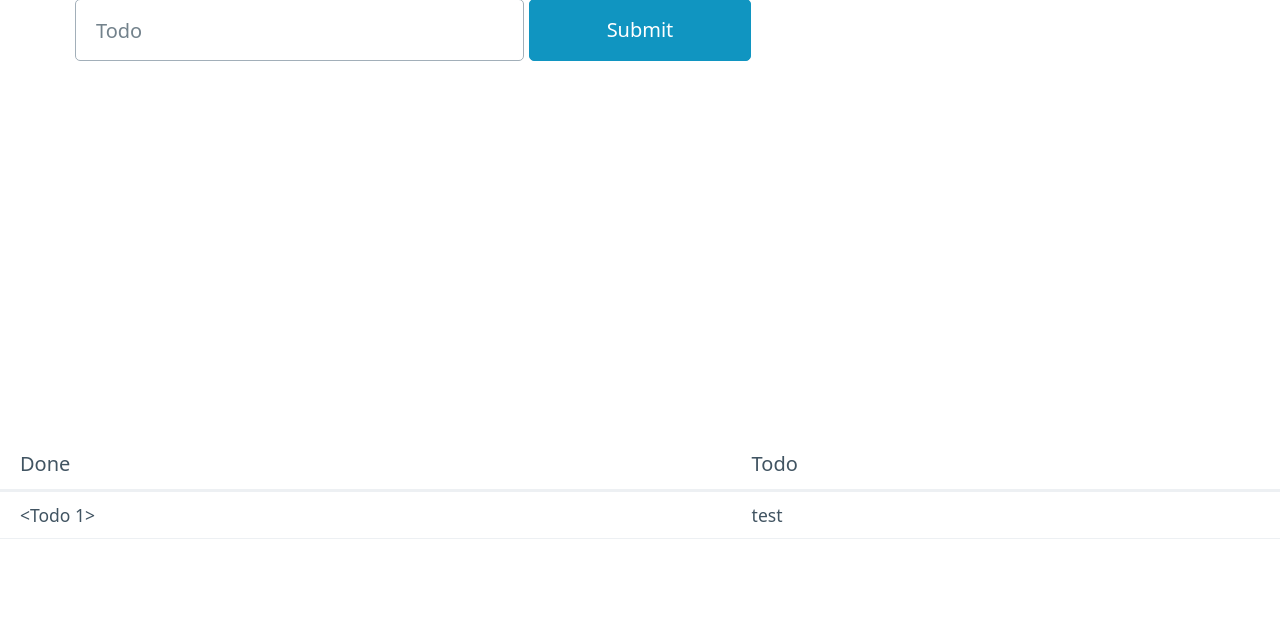
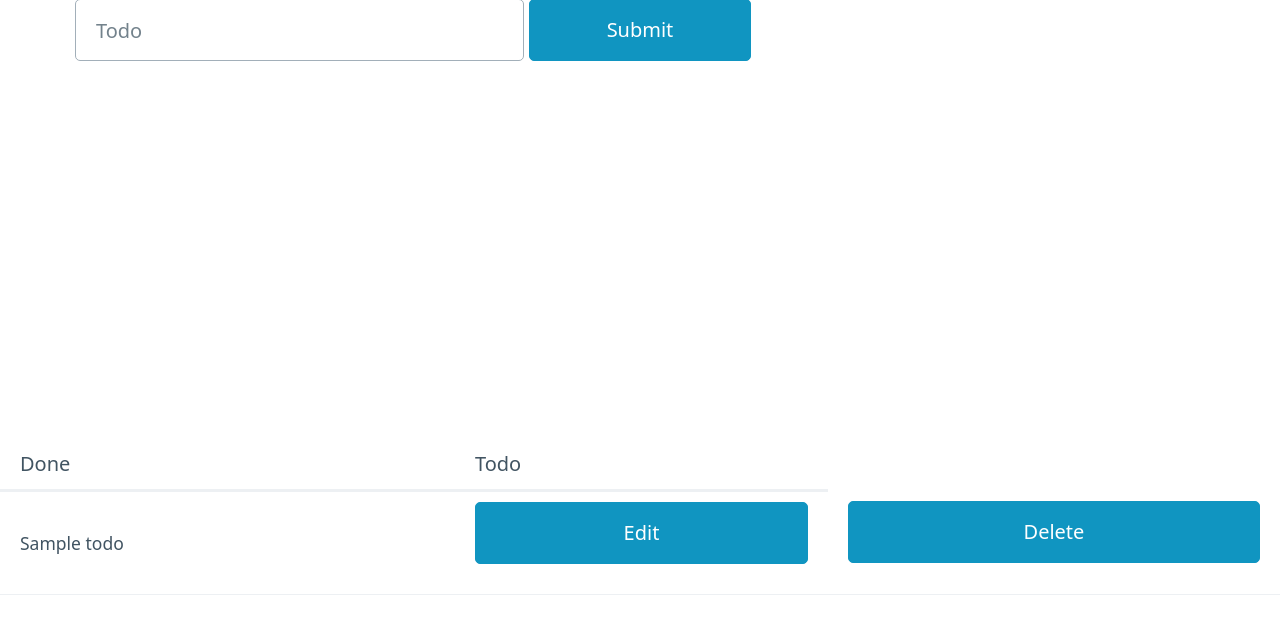
Before and after one commit to IwanIDev/flasktodolist, a Flask app: template app/templates/home.html in a window 1280 px wide. Shown: the part 121-755 px from the top of the page. Run offline with Flask 3, Linux system fonts and the light colour scheme; tables that the repository leaves empty hold one stand-in row (values such as "Sample post"); the template is opened without the code that fills it: values that come from a table or form of the project are taken from there, most other values are stand-ins (such as "Sample title", 1, 10 or a date in 2020); some libraries are stand-ins or nearby versions.

Commit message:
Added the delete button.

```diff
--- a/app/__init__.py
+++ b/app/__init__.py
@@ -1,5 +1,6 @@
 import flask
 from flask_sqlalchemy import SQLAlchemy
+from dataclasses import asdict
 
 app = flask.Flask(__name__)
 
@@ -20,4 +21,4 @@ with app.app_context():
 @app.route('/')
 def hello_world():  # put application's code here
     todos = db.session.query(models.Todo).all()
-    return flask.render_template("home.html", todos=[todo.title for todo in todos])
+    return flask.render_template("home.html", todos=todos)
--- a/app/templates/home.html
+++ b/app/templates/home.html
@@ -1,5 +1,5 @@
 {% extends 'base.html' %}
-{% from "todos.html" import createTodo with context %}
+{% from "todos.html" import createTodo %}
 {% block styles %}
 <style>
 .inputsgrid {
@@ -33,7 +33,7 @@
         </thead>
         <tbody id="todos" hx-target="closest tr" hx-swap="outerHTML swap:0.5s">
         {% for todo in todos %}
-            {{ createTodo(todo) }}
+            {{ createTodo(todo.title, todo.id) }}
         {% endfor %}
         </tbody>
     </table>
--- a/app/templates/todos.html
+++ b/app/templates/todos.html
@@ -1,8 +1,19 @@
-{% macro createTodo(todo) %}
+{% macro createTodo(todoName, todoId, value="") %}
 <tr>
-    <td>{{ todo }}</td>
-    <td>test</td>
+    <td>{{ todoName }}</td>
+    <td>
+        <button class="btn primary"
+                hx-get="/edit/{{ todoId }}">
+            Edit
+        </button>
+    </td>
+    <td>
+        <button hx-delete="/delete/{{ todoId }}"
+                class="btn primary">
+            Delete
+        </button>
+    </td>
 </tr>
 {% endmacro %}
 
-{{ createTodo(todo) }}
+{{ createTodo(todoName, todoId) }}
```
Also changed, not shown: app/models.py (+8 -1 lines), app/views.py (+10 -1 lines).
